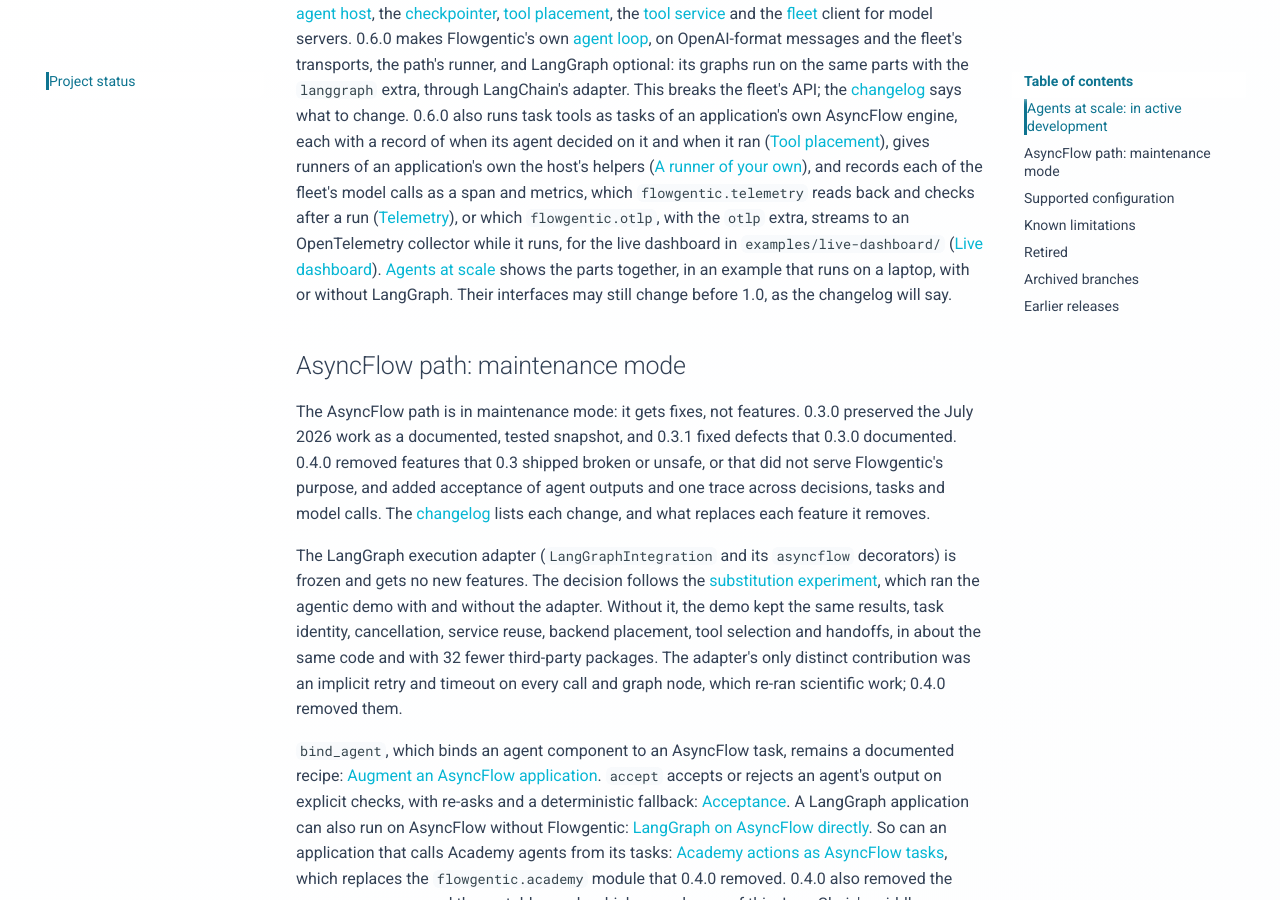
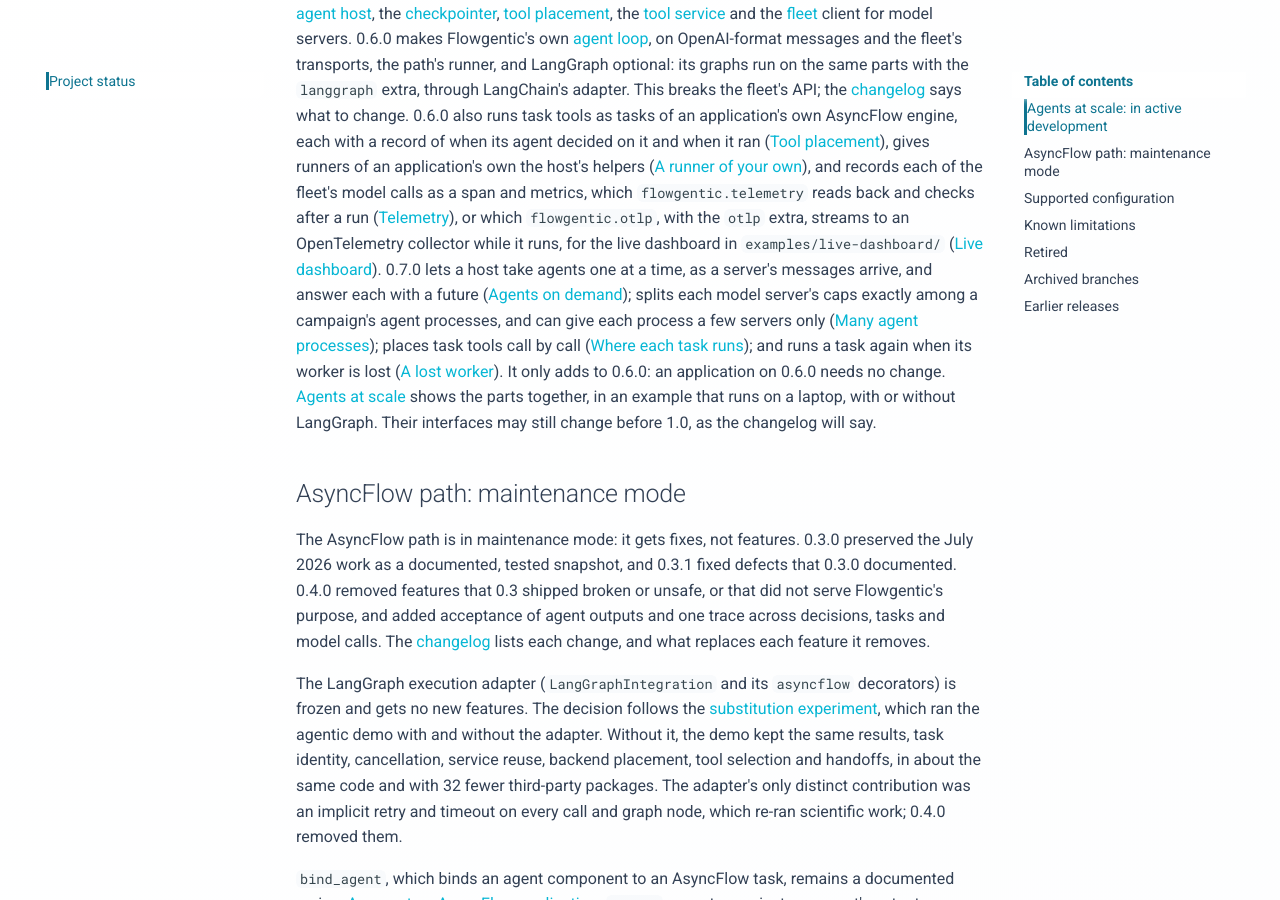
Before and after one commit to stride-research/flowgentic, an MkDocs documentation site: the page built from docs/status.md, in a window 1280 px wide and 900 px high, scrolled down 447 px. Built offline with MkDocs 1.6.1 and Material for MkDocs 9.7.7, drawn with Linux system fonts in a browser that asks for light colours; comment, search, counter and statistics services are not loaded.

Commit message:
Release 0.7.0: version, changelog, and the pages that name the release
The version is 0.7.0 in pyproject.toml, uv.lock and CITATION.cff; the
citation's date goes in on the day of the tag, as for 0.6.0. The
Unreleased section becomes [0.7.0], with a summary, the new public API and
its compare link. README, the docs' home page, getting started and the
agents-at-scale guide name 0.7.0, and the host's entry says it takes agents
one at a time. The status page says what 0.7.0 adds. The tools page lost a
duplicated heading.

```diff
--- a/docs/status.md
+++ b/docs/status.md
@@ -27,6 +27,15 @@ back and checks after a run ([Telemetry](features/telemetry.md)), or which
 `flowgentic.otlp`, with the `otlp` extra, streams to an OpenTelemetry collector
 while it runs, for the live dashboard in `examples/live-dashboard/` ([Live
 dashboard](features/live-dashboard.md)).
+0.7.0 lets a host take agents one at a time, as a server's messages arrive,
+and answer each with a future ([Agents on
+demand](features/agent-host.md#agents-on-demand)); splits each model server's
+caps exactly among a campaign's agent processes, and can give each process a
+few servers only ([Many agent processes](features/fleet.md#many-agent-processes));
+places task tools call by call ([Where each task
+runs](features/tools.md#where-each-task-runs)); and runs a task again when its
+worker is lost ([A lost worker](features/tools.md#a-lost-worker)). It only
+adds to 0.6.0: an application on 0.6.0 needs no change.
 [Agents at scale](guides/agents-at-scale.md) shows the parts together, in an
 example that runs on a laptop, with or without LangGraph. Their interfaces
 may still change before 1.0, as the changelog will say.
--- a/pyproject.toml
+++ b/pyproject.toml
@@ -1,6 +1,6 @@
 [project]
 name = "flowgentic"
-version = "0.6.0"
+version = "0.7.0"
 description = "Flowgentic runs LLM agents on HPC resources with the RADICAL stack: as AsyncFlow workflow tasks, and as agents at scale, on its own agent loop and OpenAI-compatible model servers, whose tools run as RHAPSODY tasks and whose state lives in RaDEX; LangGraph is optional."
 readme = "README.md"
 authors = [
```
Also changed, not shown: CHANGELOG.md (+24 -1 lines), README.md (+6 -4 lines), docs/features/tools.md (+0 -1 lines), docs/getting-started.md (+1 -1 lines), docs/guides/agents-at-scale.md (+1 -1 lines), docs/index.md (+7 -6 lines), 2 other files.
